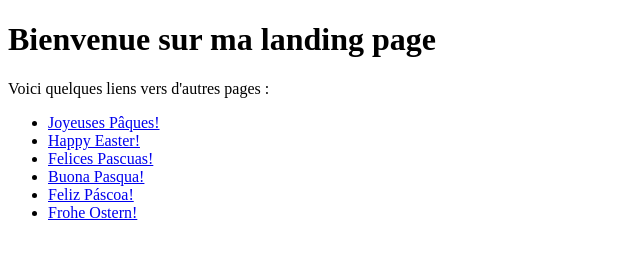
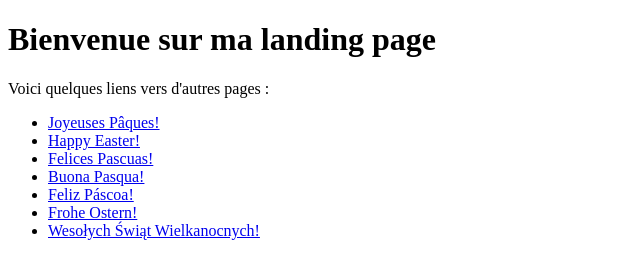
Before and after one commit to Rauseline/Easter-Git-Project-, a plain HTML site: page index.html in a window 1280 px wide. Shown: the whole page, without its empty margins (0-640 px from the left). Drawn offline with Linux system fonts and the light colour scheme.

Commit message:
feature7
lien vers page en polonais

```diff
--- a/index.html
+++ b/index.html
@@ -14,6 +14,7 @@
       <li><a href="page-it.html">Buona Pasqua!</a></li>
       <li><a href="page-pt-br.html"> Feliz Páscoa!</a></li>
       <li><a href="page-de.html"> Frohe Ostern!</a></li>
+      <li><a href="page-pl.html"> Wesołych Świąt Wielkanocnych!</a></li>
     </ul>
   </body>
 </html>
```
